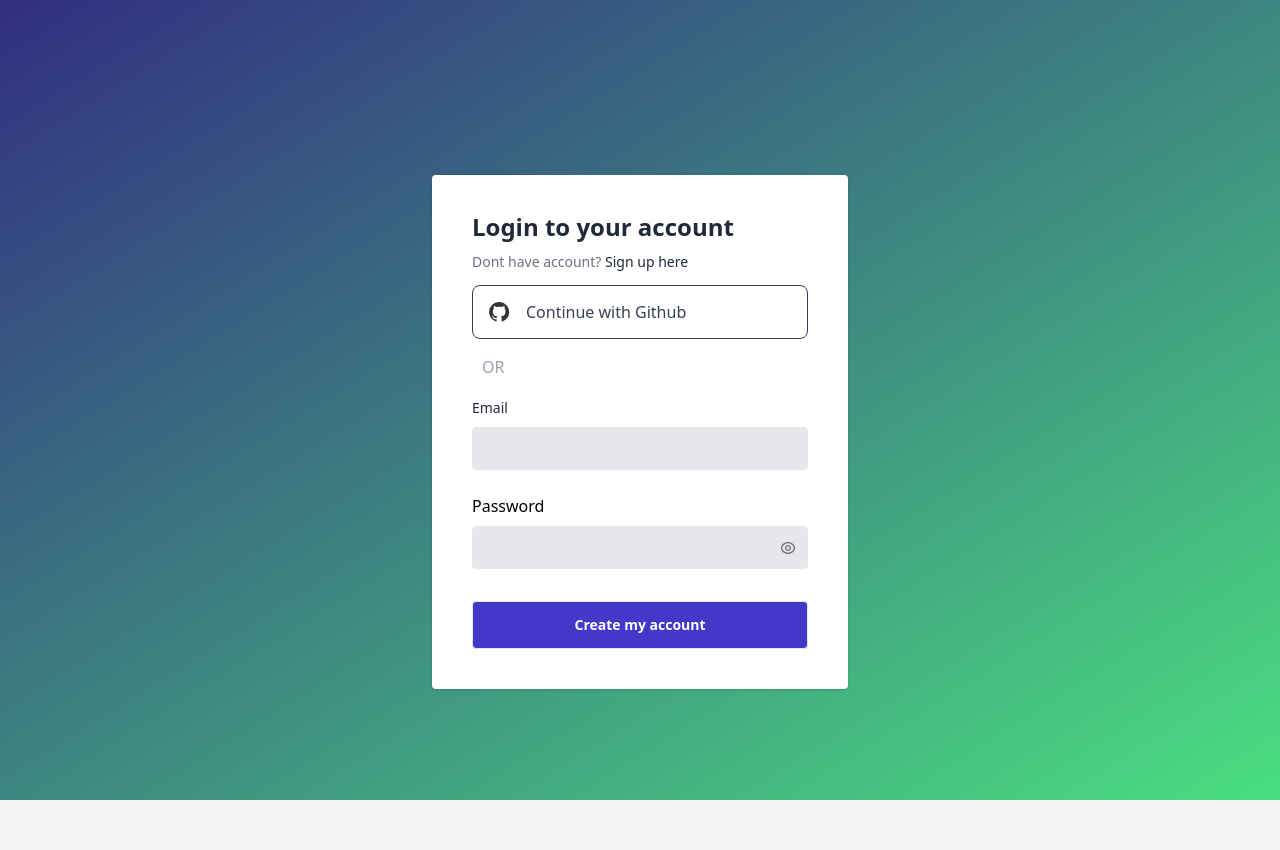
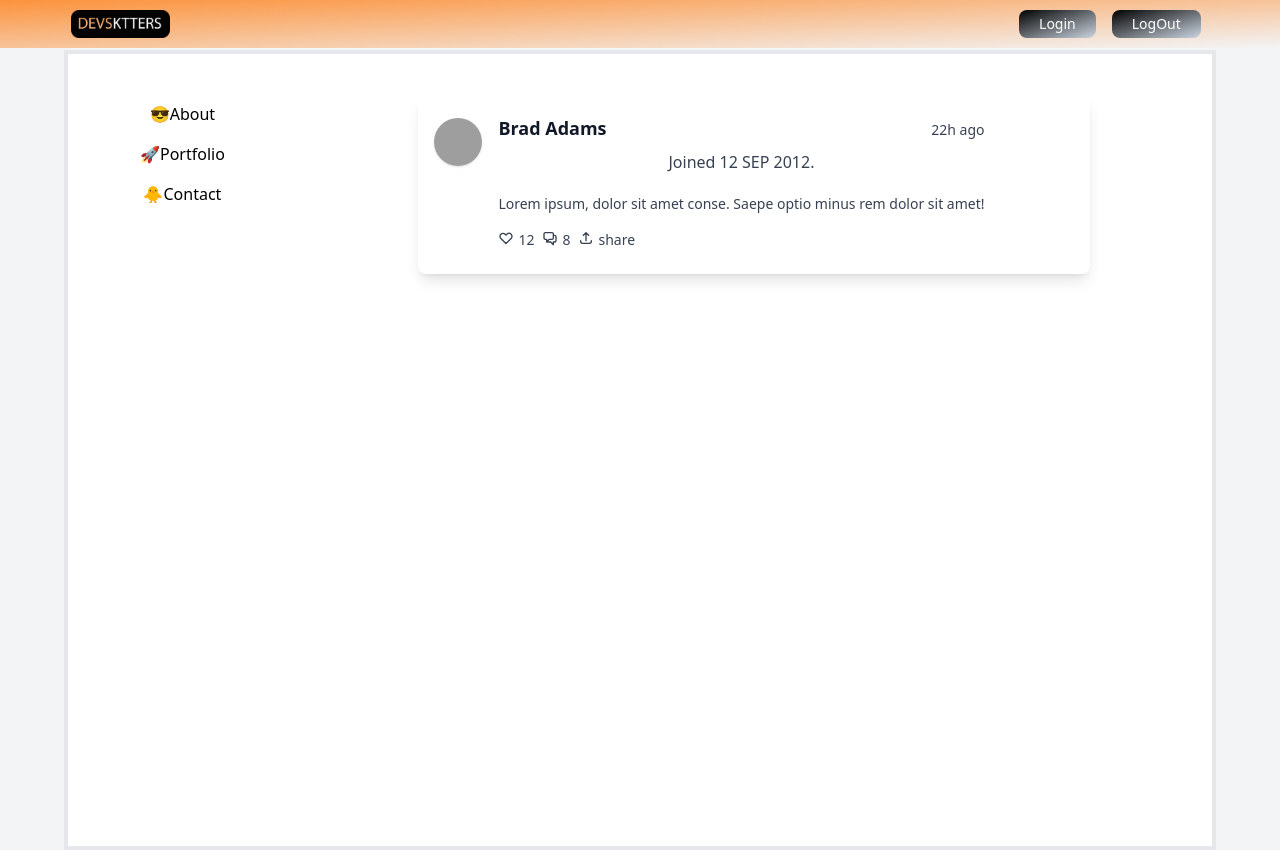
Before and after one commit to theTrheeDevsketter/study-platform-front, a Next.js app in the folder devsktters/: page / in a window 1280 px wide. Before the commit the page ends 800 px from the top, so only its background shows below. Built offline with nearby package versions, Linux system fonts and the light colour scheme; grey boxes are pictures that could not be loaded.

Commit message:
save commit

```diff
--- /dev/null
+++ b/devsktters/app/Login/component/LogInButton.tsx
@@ -0,0 +1,10 @@
+import React from 'react'
+
+function LogInButton() {
+  return (
+    <button type="button" className="h-7 text-white bg-gradient-to-br from-black to-slate-300 hover:bg-gradient-to-bl focus:ring-4 focus:outline-none focus:ring-blue-300 dark:focus:ring-blue-800 font-medium rounded-lg text-sm px-5 text-center">Login</button>
+
+  )
+}
+
+export default LogInButton
--- /dev/null
+++ b/devsktters/app/Login/component/LogOutButton.tsx
@@ -0,0 +1,9 @@
+import React from 'react'
+
+function LogOutButton() {
+  return (
+    <button type="button" className="h-7 text-white bg-gradient-to-br from-black to-slate-300 hover:bg-gradient-to-bl focus:ring-4 focus:outline-none focus:ring-blue-300 dark:focus:ring-blue-800 font-medium rounded-lg text-sm px-5 text-center">LogOut</button>
+  )
+}
+
+export default LogOutButton
--- a/devsktters/app/Login/page.tsx
+++ b/devsktters/app/Login/page.tsx
@@ -1,9 +1,11 @@
 import React from 'react'
 
 function Login() {
+
+
     return (
 
-    <div className="h-screen bg-gradient-to-tl from-green-400 to-indigo-900 w-full py-16 px-4 my-auto">
+        <div className="h-screen bg-gradient-to-tl from-orange-400 to-indigo-900 w-full py-16 px-4 my-auto">
 
 
             <div className="flex flex-col items-center justify-center h-full">
@@ -11,11 +13,11 @@ function Login() {
 
                 <div className="bg-white shadow rounded lg:w-1/3  md:w-1/2 w-full p-10 mt-16">
                     <p className="focus:outline-none text-2xl font-extrabold leading-6 text-gray-800">Login to your account</p>
-                        <p className="focus:outline-none text-sm mt-4 font-medium leading-none text-gray-500">Dont have account? <a href="javascript:void(0)"   className="hover:text-gray-500 focus:text-gray-500 focus:outline-none focus:underline hover:underline text-sm font-medium leading-none  text-gray-800 cursor-pointer"> Sign up here</a></p>
+                    <p className="focus:outline-none text-sm mt-4 font-medium leading-none text-gray-500">Dont have account? <a href="javascript:void(0)" className="hover:text-gray-500 focus:text-gray-500 focus:outline-none focus:underline hover:underline text-sm font-medium leading-none  text-gray-800 cursor-pointer"> Sign up here</a></p>
 
                     <button aria-label="Continue with github" role="button" className="focus:outline-none  focus:ring-2 focus:ring-offset-1 focus:ring-gray-700 py-3.5 px-4 border rounded-lg border-gray-700 flex items-center w-full mt-4">
                         <svg width="21" height="20" viewBox="0 0 21 20" fill="none" xmlns="http://www.w3.org/2000/svg">
-                                <path d="M10.1543 0C4.6293 0 0.154298 4.475 0.154298 10C0.153164 12.0993 0.813112 14.1456 2.04051 15.8487C3.26792 17.5517 5.00044 18.8251 6.9923 19.488C7.4923 19.575 7.6793 19.275 7.6793 19.012C7.6793 18.775 7.6663 17.988 7.6663 17.15C5.1543 17.613 4.5043 16.538 4.3043 15.975C4.1913 15.687 3.7043 14.8 3.2793 14.562C2.9293 14.375 2.4293 13.912 3.2663 13.9C4.0543 13.887 4.6163 14.625 4.8043 14.925C5.7043 16.437 7.1423 16.012 7.7163 15.75C7.8043 15.1 8.0663 14.663 8.3543 14.413C6.1293 14.163 3.8043 13.3 3.8043 9.475C3.8043 8.387 4.1913 7.488 4.8293 6.787C4.7293 6.537 4.3793 5.512 4.9293 4.137C4.9293 4.137 5.7663 3.875 7.6793 5.163C8.49336 4.93706 9.33447 4.82334 10.1793 4.825C11.0293 4.825 11.8793 4.937 12.6793 5.162C14.5913 3.862 15.4293 4.138 15.4293 4.138C15.9793 5.513 15.6293 6.538 15.5293 6.788C16.1663 7.488 16.5543 8.375 16.5543 9.475C16.5543 13.313 14.2173 14.163 11.9923 14.413C12.3543 14.725 12.6673 15.325 12.6673 16.263C12.6673 17.6 12.6543 18.675 12.6543 19.013C12.6543 19.275 12.8423 19.587 13.3423 19.487C15.3273 18.8168 17.0522 17.541 18.2742 15.8392C19.4962 14.1373 20.1537 12.0951 20.1543 10C20.1543 4.475 15.6793 0 10.1543 0Z" fill="#333333"/>
+                            <path d="M10.1543 0C4.6293 0 0.154298 4.475 0.154298 10C0.153164 12.0993 0.813112 14.1456 2.04051 15.8487C3.26792 17.5517 5.00044 18.8251 6.9923 19.488C7.4923 19.575 7.6793 19.275 7.6793 19.012C7.6793 18.775 7.6663 17.988 7.6663 17.15C5.1543 17.613 4.5043 16.538 4.3043 15.975C4.1913 15.687 3.7043 14.8 3.2793 14.562C2.9293 14.375 2.4293 13.912 3.2663 13.9C4.0543 13.887 4.6163 14.625 4.8043 14.925C5.7043 16.437 7.1423 16.012 7.7163 15.75C7.8043 15.1 8.0663 14.663 8.3543 14.413C6.1293 14.163 3.8043 13.3 3.8043 9.475C3.8043 8.387 4.1913 7.488 4.8293 6.787C4.7293 6.537 4.3793 5.512 4.9293 4.137C4.9293 4.137 5.7663 3.875 7.6793 5.163C8.49336 4.93706 9.33447 4.82334 10.1793 4.825C11.0293 4.825 11.8793 4.937 12.6793 5.162C14.5913 3.862 15.4293 4.138 15.4293 4.138C15.9793 5.513 15.6293 6.538 15.5293 6.788C16.1663 7.488 16.5543 8.375 16.5543 9.475C16.5543 13.313 14.2173 14.163 11.9923 14.413C12.3543 14.725 12.6673 15.325 12.6673 16.263C12.6673 17.6 12.6543 18.675 12.6543 19.013C12.6543 19.275 12.8423 19.587 13.3423 19.487C15.3273 18.8168 17.0522 17.541 18.2742 15.8392C19.4962 14.1373 20.1537 12.0951 20.1543 10C20.1543 4.475 15.6793 0 10.1543 0Z" fill="#333333" />
                         </svg>
 
                         <p className="text-base font-medium ml-4 text-gray-700">Continue with Github</p>
@@ -30,17 +32,17 @@ function Login() {
                         <label id="email" className="text-sm font-medium leading-none text-gray-800">
                             Email
                         </label>
-                                <input aria-labelledby="email" type="email" className="bg-gray-200 border rounded  text-xs font-medium leading-none text-gray-800 py-3 w-full pl-3 mt-2"/>
+                        <input aria-labelledby="email" type="email" className="bg-gray-200 border rounded  text-xs font-medium leading-none text-gray-800 py-3 w-full pl-3 mt-2" />
                     </div>
                     <div className="mt-6  w-full">
 
                         Password
 
                         <div className="relative flex items-center justify-center">
-                                <input id="pass" type="password" className="bg-gray-200 border rounded  text-xs font-medium leading-none text-gray-800 py-3 w-full pl-3 mt-2"/>
+                            <input id="pass" type="password" className="bg-gray-200 border rounded  text-xs font-medium leading-none text-gray-800 py-3 w-full pl-3 mt-2" />
                             <div className="absolute right-0 mt-2 mr-3 cursor-pointer">
                                 <svg width="16" height="16" viewBox="0 0 16 16" fill="none" xmlns="http://www.w3.org/2000/svg">
-                                        <path d="M7.99978 2C11.5944 2 14.5851 4.58667 15.2124 8C14.5858 11.4133 11.5944 14 7.99978 14C4.40511 14 1.41444 11.4133 0.787109 8C1.41378 4.58667 4.40511 2 7.99978 2ZM7.99978 12.6667C9.35942 12.6664 10.6787 12.2045 11.7417 11.3568C12.8047 10.509 13.5484 9.32552 13.8511 8C13.5473 6.67554 12.8031 5.49334 11.7402 4.64668C10.6773 3.80003 9.35864 3.33902 7.99978 3.33902C6.64091 3.33902 5.32224 3.80003 4.25936 4.64668C3.19648 5.49334 2.45229 6.67554 2.14844 8C2.45117 9.32552 3.19489 10.509 4.25787 11.3568C5.32085 12.2045 6.64013 12.6664 7.99978 12.6667ZM7.99978 11C7.20413 11 6.44106 10.6839 5.87846 10.1213C5.31585 9.55871 4.99978 8.79565 4.99978 8C4.99978 7.20435 5.31585 6.44129 5.87846 5.87868C6.44106 5.31607 7.20413 5 7.99978 5C8.79543 5 9.55849 5.31607 10.1211 5.87868C10.6837 6.44129 10.9998 7.20435 10.9998 8C10.9998 8.79565 10.6837 9.55871 10.1211 10.1213C9.55849 10.6839 8.79543 11 7.99978 11ZM7.99978 9.66667C8.4418 9.66667 8.86573 9.49107 9.17829 9.17851C9.49085 8.86595 9.66644 8.44203 9.66644 8C9.66644 7.55797 9.49085 7.13405 9.17829 6.82149C8.86573 6.50893 8.4418 6.33333 7.99978 6.33333C7.55775 6.33333 7.13383 6.50893 6.82126 6.82149C6.5087 7.13405 6.33311 7.55797 6.33311 8C6.33311 8.44203 6.5087 8.86595 6.82126 9.17851C7.13383 9.49107 7.55775 9.66667 7.99978 9.66667Z" fill="#71717A"/>
+                                    <path d="M7.99978 2C11.5944 2 14.5851 4.58667 15.2124 8C14.5858 11.4133 11.5944 14 7.99978 14C4.40511 14 1.41444 11.4133 0.787109 8C1.41378 4.58667 4.40511 2 7.99978 2ZM7.99978 12.6667C9.35942 12.6664 10.6787 12.2045 11.7417 11.3568C12.8047 10.509 13.5484 9.32552 13.8511 8C13.5473 6.67554 12.8031 5.49334 11.7402 4.64668C10.6773 3.80003 9.35864 3.33902 7.99978 3.33902C6.64091 3.33902 5.32224 3.80003 4.25936 4.64668C3.19648 5.49334 2.45229 6.67554 2.14844 8C2.45117 9.32552 3.19489 10.509 4.25787 11.3568C5.32085 12.2045 6.64013 12.6664 7.99978 12.6667ZM7.99978 11C7.20413 11 6.44106 10.6839 5.87846 10.1213C5.31585 9.55871 4.99978 8.79565 4.99978 8C4.99978 7.20435 5.31585 6.44129 5.87846 5.87868C6.44106 5.31607 7.20413 5 7.99978 5C8.79543 5 9.55849 5.31607 10.1211 5.87868C10.6837 6.44129 10.9998 7.20435 10.9998 8C10.9998 8.79565 10.6837 9.55871 10.1211 10.1213C9.55849 10.6839 8.79543 11 7.99978 11ZM7.99978 9.66667C8.4418 9.66667 8.86573 9.49107 9.17829 9.17851C9.49085 8.86595 9.66644 8.44203 9.66644 8C9.66644 7.55797 9.49085 7.13405 9.17829 6.82149C8.86573 6.50893 8.4418 6.33333 7.99978 6.33333C7.55775 6.33333 7.13383 6.50893 6.82126 6.82149C6.5087 7.13405 6.33311 7.55797 6.33311 8C6.33311 8.44203 6.5087 8.86595 6.82126 9.17851C7.13383 9.49107 7.55775 9.66667 7.99978 9.66667Z" fill="#71717A" />
                                 </svg>
 
                             </div>
--- /dev/null
+++ b/devsktters/app/Posts/component/CardPost.tsx
@@ -0,0 +1,57 @@
+import React from 'react'
+
+//TODO INTERFACE
+// interface cardProps = {
+//   avatar
+//   name
+//   Date
+//   title
+//   tags
+//   reactions
+//   coments
+//   timePost
+// }
+
+function CardPost() {
+  return (
+   <div className="flex bg-white shadow-lg rounded-lg mx-auto my-10 max-w-sm md:max-w-2xl ">
+      <div className="flex items-start px-4 py-6">
+         <img className="w-12 h-12 rounded-full object-cover mr-4 shadow" src="https://images.unsplash.com/photo-1542156822-6924d1a71ace?ixlib=rb-1.2.1&ixid=eyJhcHBfaWQiOjEyMDd9&auto=format&fit=crop&w=500&q=60" alt="avatar"/>
+         <div className="">
+               <div className="flex items-center justify-between">
+                  <h2 className="text-lg font-semibold text-gray-900 -mt-1">Brad Adams </h2>
+                  <small className="text-sm text-gray-700">22h ago</small>
+               </div>
+               <p className="text-gray-700">Joined 12 SEP 2012. </p>
+               <p className="mt-3 text-gray-700 text-sm">
+                  Lorem ipsum, dolor sit amet conse. Saepe optio minus rem dolor sit amet!
+               </p>
+               <div className="mt-4 flex items-center">
+                  <div className="flex mr-2 text-gray-700 text-sm">
+                     <svg fill="none" viewBox="0 0 24 24"  className="w-4 h-4 mr-1" stroke="currentColor">
+                        <path stroke-linecap="round" stroke-linejoin="round" stroke-width="2" d="M4.318 6.318a4.5 4.5 0 000 6.364L12 20.364l7.682-7.682a4.5 4.5 0 00-6.364-6.364L12 7.636l-1.318-1.318a4.5 4.5 0 00-6.364 0z"/>
+                     </svg>
+                     <span>12</span>
+                  </div>
+                  <div className="flex mr-2 text-gray-700 text-sm ">
+                     <svg fill="none" viewBox="0 0 24 24" className="w-4 h-4 mr-1" stroke="currentColor">
+                        <path stroke-linecap="round" stroke-linejoin="round" stroke-width="2" d="M17 8h2a2 2 0 012 2v6a2 2 0 01-2 2h-2v4l-4-4H9a1.994 1.994 0 01-1.414-.586m0 0L11 14h4a2 2 0 002-2V6a2 2 0 00-2-2H5a2 2 0 00-2 2v6a2 2 0 002 2h2v4l.586-.586z"/>
+                     </svg>
+                     <span>8</span>
+                  </div>
+                  <div className="flex mr-2 text-gray-700 text-sm">
+                     <svg fill="none" viewBox="0 0 24 24" className="w-4 h-4 mr-1" stroke="currentColor">
+                        <path stroke-linecap="round" stroke-linejoin="round" stroke-width="2" d="M4 16v1a3 3 0 003 3h10a3 3 0 003-3v-1m-4-8l-4-4m0 0L8 8m4-4v12"/>
+                     </svg>
+                     <span>share</span>
+                  </div>
+               </div>
+            </div>
+         </div>
+   </div>
+
+
+  );
+}
+
+export default CardPost
--- /dev/null
+++ b/devsktters/app/Posts/page.tsx
@@ -0,0 +1,9 @@
+import React from 'react'
+
+function PostDetail() {
+  return (
+    <div>PostDetail</div>
+  )
+}
+
+export default PostDetail
--- a/devsktters/app/components/CardPost.tsx
+++ /dev/null
@@ -1,57 +0,0 @@
-import React from 'react'
-
-//TODO INTERFACE
-// interface cardProps = {
-//   avatar
-//   name
-//   Date
-//   title
-//   tags
-//   reactions
-//   coments
-//   timePost
-// }
-
-function CardPost() {
-  return (
-    <div className="flex bg-white shadow-lg rounded-lg mx-auto my-10 max-w-sm md:max-w-2xl ">
-   <div className="flex items-start px-4 py-6">
-      <img className="w-12 h-12 rounded-full object-cover mr-4 shadow" src="https://images.unsplash.com/photo-1542156822-6924d1a71ace?ixlib=rb-1.2.1&ixid=eyJhcHBfaWQiOjEyMDd9&auto=format&fit=crop&w=500&q=60" alt="avatar"/>
-      <div className="">
-         <div className="flex items-center justify-between">
-            <h2 className="text-lg font-semibold text-gray-900 -mt-1">Brad Adams </h2>
-            <small className="text-sm text-gray-700">22h ago</small>
-         </div>
-         <p className="text-gray-700">Joined 12 SEP 2012. </p>
-         <p className="mt-3 text-gray-700 text-sm">
-            Lorem ipsum, dolor sit amet conse. Saepe optio minus rem dolor sit amet!
-         </p>
-         <div className="mt-4 flex items-center">
-            <div className="flex mr-2 text-gray-700 text-sm">
-               <svg fill="none" viewBox="0 0 24 24"  className="w-4 h-4 mr-1" stroke="currentColor">
-                  <path stroke-linecap="round" stroke-linejoin="round" stroke-width="2" d="M4.318 6.318a4.5 4.5 0 000 6.364L12 20.364l7.682-7.682a4.5 4.5 0 00-6.364-6.364L12 7.636l-1.318-1.318a4.5 4.5 0 00-6.364 0z"/>
-                </svg>
-               <span>12</span>
-            </div>
-            <div className="flex mr-2 text-gray-700 text-sm ">
-               <svg fill="none" viewBox="0 0 24 24" className="w-4 h-4 mr-1" stroke="currentColor">
-                  <path stroke-linecap="round" stroke-linejoin="round" stroke-width="2" d="M17 8h2a2 2 0 012 2v6a2 2 0 01-2 2h-2v4l-4-4H9a1.994 1.994 0 01-1.414-.586m0 0L11 14h4a2 2 0 002-2V6a2 2 0 00-2-2H5a2 2 0 00-2 2v6a2 2 0 002 2h2v4l.586-.586z"/>
-               </svg>
-               <span>8</span>
-            </div>
-            <div className="flex mr-2 text-gray-700 text-sm">
-               <svg fill="none" viewBox="0 0 24 24" className="w-4 h-4 mr-1" stroke="currentColor">
-                  <path stroke-linecap="round" stroke-linejoin="round" stroke-width="2" d="M4 16v1a3 3 0 003 3h10a3 3 0 003-3v-1m-4-8l-4-4m0 0L8 8m4-4v12"/>
-                </svg>
-               <span>share</span>
-            </div>
-         </div>
-      </div>
-   </div>
-</div>
-
-
-  );
-}
-
-export default CardPost
--- a/devsktters/app/components/HamburguerMenu.tsx
+++ b/devsktters/app/components/HamburguerMenu.tsx
@@ -1,5 +1,4 @@
 'use client'
-import Link from 'next/link';
 import React, { useState } from 'react'
 
 
--- a/devsktters/app/components/Header.tsx
+++ b/devsktters/app/components/Header.tsx
@@ -5,7 +5,7 @@ function Header() {
 
   return (
     <header>
-        <h2>Logo</h2>
+        <img src='/assets/logodev.png' className='h-7'/>
     </header>
   )
 }
--- a/devsktters/app/layout.tsx
+++ b/devsktters/app/layout.tsx
@@ -1,22 +1,27 @@
 import '../app/global.css'
 import Navbar from './components/HamburguerMenu'
 import Header from './components/Header'
+import LogInButton from './Login/component/LogInButton'
+import LogOutButton from './Login/component/LogOutButton'
 
 export default function RootLayout({children,}: {children: React.ReactNode}) {
   return (
     <html>
       <head />
       <body className='bg-gray-100 flex w-full h-screen'>
-        {/* <div className='flex justify-between items-center fixed w-full bg-orange-500 p-2'>
-          <Header/>
-          <div>
-            <Navbar/>
+        <div className='flex items-center fixed w-full h-12 bg-gradient-to-br from-orange-400 p-2'>
+          <div className='m-auto flex justify-between items-center w-[90%] lg:grid-cols-[20%_auto]  lg:max-w-6xl '>
+            <Header/>
+            <div className='w-[60%] flex justify-end items-center'>
+              <div className='mx-2'><LogInButton/></div>
+              <div className='mx-2'><LogOutButton/></div>
+              <div><Navbar/></div>
+            </div>
           </div>
-
         </div>
 
-        <div className='m-auto mt-[40px] w-[90%] h-[100vh] bg-white text-center leading-[40px] grid grid-cols-[auto] lg:grid-cols-[20%_auto]  lg:max-w-6xl border-solid border-[4px]'>
-            <ul className="DESKTOP-MENU hidden lg:flex flex-col">
+        <div className='m-auto mt-[50px] w-[90%] h-[100vh] bg-white text-center leading-[40px] grid grid-cols-[auto] lg:grid-cols-[20%_auto]  lg:max-w-6xl border-solid border-[4px]'>
+            <ul className="DESKTOP-MENU hidden my-10 lg:flex flex-col">
                 <li><a href="/about">😎About</a></li>
                 <li><a href="/portfolio">🚀Portfolio</a></li>
                 <li><a href="/contact">🐥Contact</a></li>
@@ -24,13 +29,8 @@ export default function RootLayout({children,}: {children: React.ReactNode}) {
 
 
 
-
+            {children}
         </div>
-     */}
-     <div className='w-full h-screen'>
-        {children}
-
-     </div>
       </body>
     </html>
   )
--- a/devsktters/app/page.tsx
+++ b/devsktters/app/page.tsx
@@ -1,14 +1,16 @@
 'use client';
 import React from 'react'
-// import CardPost from './components/CardPost';
-import Login from './Login/page';
+import CardPost from './Posts/component/CardPost';
+// import CardPost from './Posts/component/CardPost';
+// import Login from './Login/page';
 
 
 
 function App() {
 
   return (<div>
-    <Login/>
+    {/* <Login/> */}
+      <CardPost/>
     </div>
   )
 }
```
Also changed, not shown: devsktters/public/assets/logodev.png (added). Lines whose indentation alone changed are shown as unchanged.
